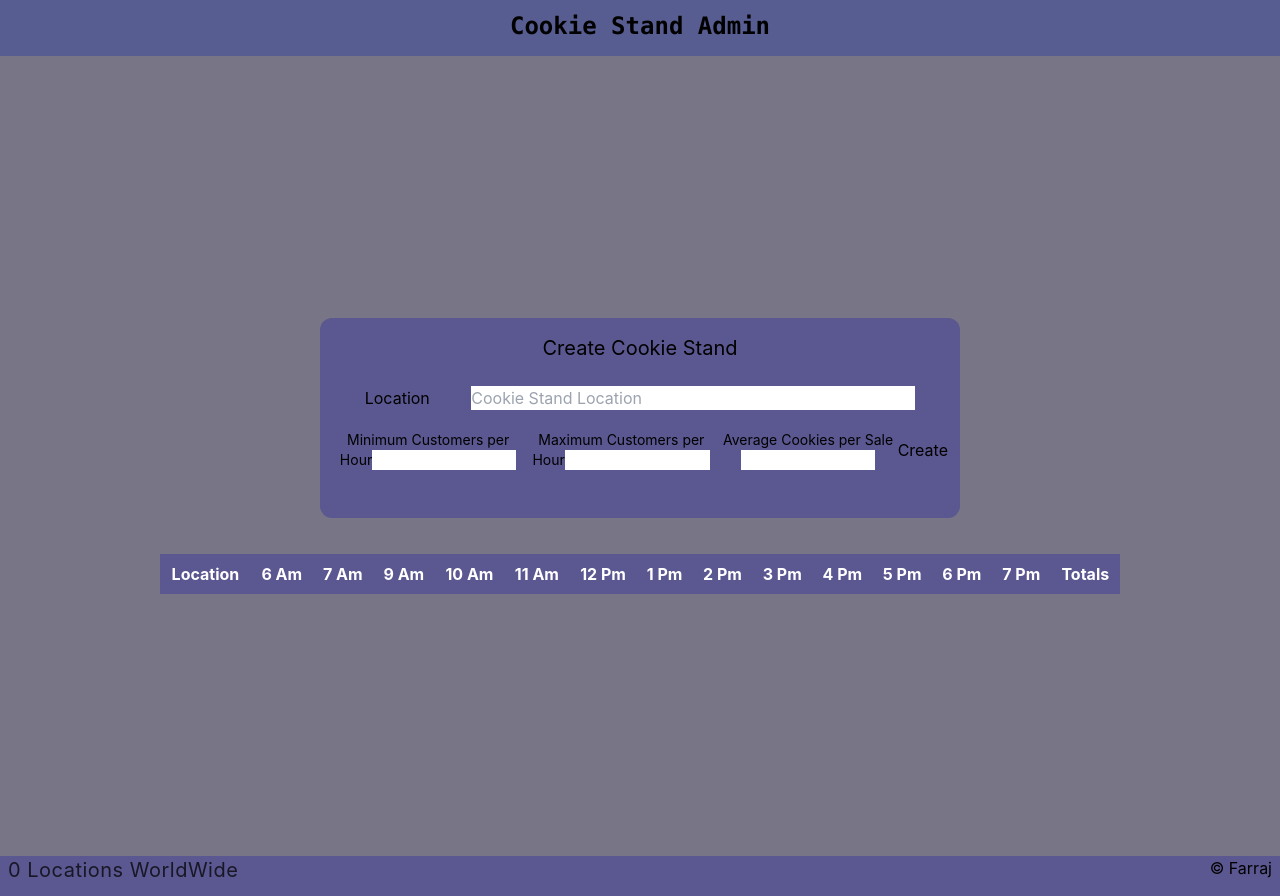
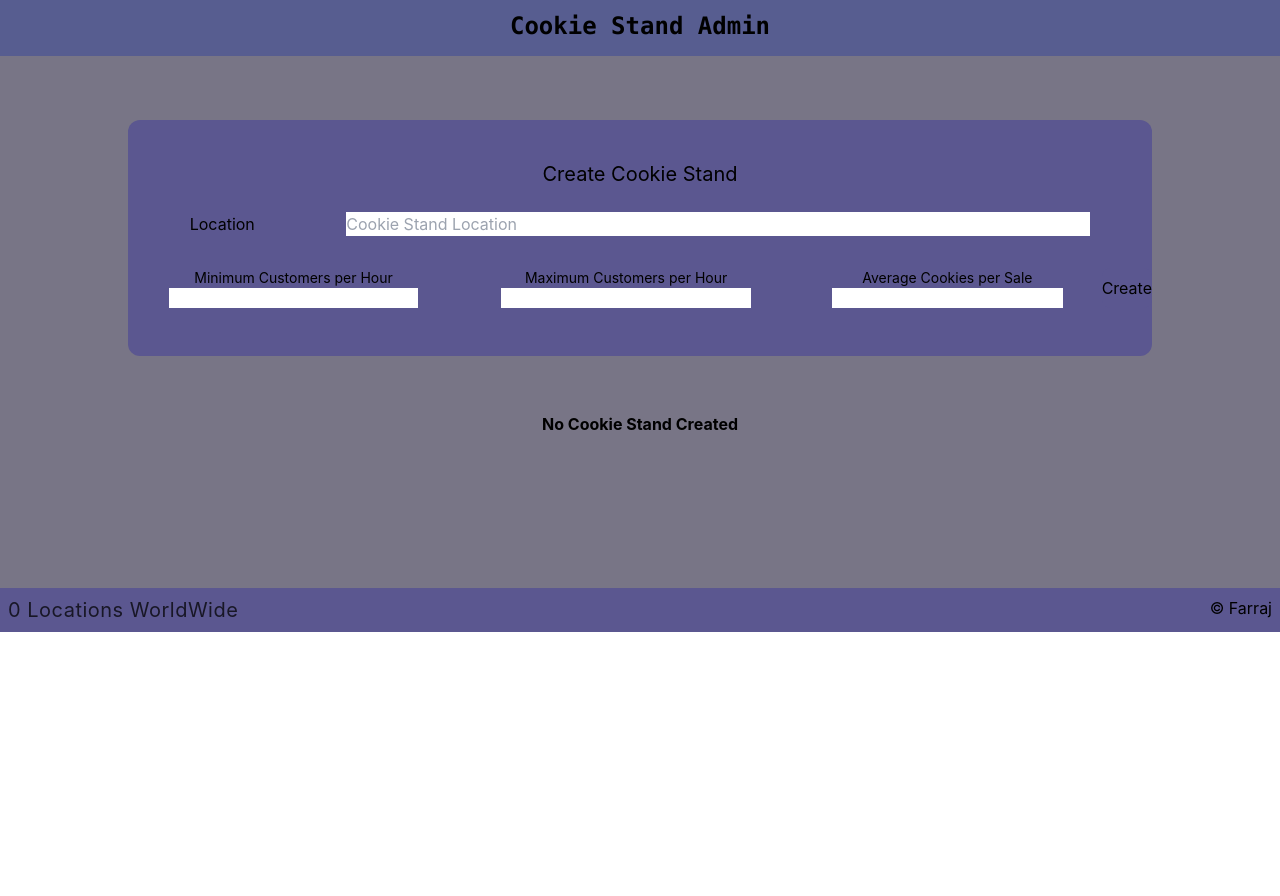
Before and after one commit to Farraj007/cookie-stand-admin, a Next.js app: page / in a window 1280 px wide. After the commit the page ends 800 px from the top, so only its background shows below. Built offline with nearby package versions, Linux system fonts and the light colour scheme.

Commit message:
Version 2 fixed

```diff
--- a/data.js
+++ b/data.js
@@ -1,4 +1,8 @@
 
 let hourly_sales = [48, 42, 30, 24, 42, 24, 36, 42, 42, 48, 36, 42, 24, 36];
+let table_heading=["Location","6 Am","7 Am","8 Am","9 Am","10 Am","11 Am","12 Pm","1 Pm","2 Pm","3 Pm","4 Pm","5 Pm","6 Pm","7 Pm","Totals"];
 
-export default hourly_sales;
+export {
+    hourly_sales,
+    table_heading,
+  };
--- /dev/null
+++ b/pages/components/CookieStandAdmin.js
@@ -0,0 +1,41 @@
+import Footer from "./Footer";
+import Header from "./Header";
+import Head from "next/head";
+import { useState } from "react";
+import ReportTable from "./ReportTable";
+import CreateForm from "./CreateForm";
+
+function CookieStandAdmin() {
+  const [inputs, setInputs] = useState([]);
+  const [counter,setcounter]= useState(0);
+
+  function handleChange(event) {
+    event.preventDefault();
+    const addedLocation = {
+      location: event.target.Location.value,
+      minCookie: event.target.MinCustomers.value,
+      maxCookie: event.target.MaxCustomers.value,
+      avgCookie: event.target.AvgCustomers.value,
+    };
+    setInputs([...inputs,addedLocation]);
+    handleCounter();
+  }
+  function handleCounter(event){
+    counter++;
+    setcounter(counter);
+  }
+  console.log(inputs);
+  return (
+    <div>
+      <Head><title>Cookie Stand</title></Head>
+      <div className="bg-[#787586] flex items-center  flex-col h-full ">
+      <Header/>
+        <CreateForm handleChange={handleChange} inputs={inputs}/>
+        {inputs.length? <ReportTable inputs={inputs}/> : <h1 className="my-14 font-bold font-xl">No Cookie Stand Created</h1>}
+      <Footer counter={counter}/>
+      </div>
+    </div>
+  );
+}
+
+export default CookieStandAdmin;
--- /dev/null
+++ b/pages/components/CreateForm.js
@@ -0,0 +1,57 @@
+function CreateForm(props) {
+  return (
+      <form
+        className="mx-auto bg-[#5b5790] py-8 w-4/5 text-center rounded-xl mt-16"
+        onSubmit={props.handleChange}
+      >
+        <div>
+          <h1 className="text-bold text-xl p-2">Create Cookie Stand</h1>
+        </div>
+        <div>
+          <label className="flex justify-around m-3 p-1">
+            Location
+            <input
+              type="text"
+              name="Location"
+              placeholder="Cookie Stand Location"
+              className="w-3/4"
+            />
+          </label>
+        </div>
+        <div className="flex justity-between py-4">
+          <label className="flex-col text-sm">
+            Minimum Customers per Hour
+            <input
+              type="number"
+              name="MinCustomers"
+              placeholder=""
+              className="w-3/4"
+            />
+          </label>
+          <label className="flex-col text-sm">
+            Maximum Customers per Hour
+            <input
+              type="number"
+              placeholder=""
+              className="w-3/4"
+              name="MaxCustomers"
+            />
+          </label>
+          <label className="flex-col text-sm">
+            Average Cookies per Sale
+            <input
+              type="number"
+              placeholder=""
+              className="w-3/4"
+              name="AvgCustomers"
+            />
+          </label>
+          <button className="bg-[#5b5790] hover:bg-[#584dbb] rounded-lg">
+            Create
+          </button>
+        </div>
+      </form>
+  );
+}
+
+export default CreateForm;
--- a/pages/components/Footer.js
+++ b/pages/components/Footer.js
@@ -1,6 +1,6 @@
 function Footer({counter}) {
   return (
-    <div className="bg-[#5B5790] mb-2 h-10 flex justify-between px-2 pb-10"><p className="text-xl tracking-wide animate-pulse">{counter} Locations WorldWide</p> <p>&copy; Farraj</p></div>
+    <div className="bg-[#5B5790]  flex justify-between px-2 py-2  w-full mt-24"><p className="text-xl tracking-wide animate-pulse">{counter} Locations WorldWide</p> <p>&copy; Farraj</p></div>
   )
 }
 
--- a/pages/components/Header.js
+++ b/pages/components/Header.js
@@ -1,7 +1,7 @@
 function Header() {
   return (
 
-    <div className="bg-[#575D90] h-14  place-items-center"><h1 className="p-2.5 font-bold font-mono text-2xl not-italic hover:italic">Cookie Stand Admin</h1></div>
+    <div className="bg-[#575D90] h-14 w-full  place-items-center"><h1 className="p-2.5 font-bold font-mono text-2xl not-italic hover:italic">Cookie Stand Admin</h1></div>
 
   )
 }
--- a/pages/components/Main.js
+++ /dev/null
@@ -1,109 +0,0 @@
-import hourly_sales from "../../data";
-export default function Main(props) {
-  return (
-    <div className="h-full bg-[#787586] flex items-center justify-center flex-col">
-      <form
-        className="mx-auto bg-[#5b5790] p-2 h-1/4 w-1/2 text-center rounded-xl"
-        onSubmit={props.handleChange}
-      >
-        <div>
-          <h1 className="text-bold text-xl p-2">Create Cookie Stand</h1>
-        </div>
-        <div>
-          <label className="flex justify-around m-3 p-1">
-            Location
-            <input
-              type="text"
-              name="Location"
-              placeholder="Cookie Stand Location"
-              className="w-3/4"
-            />
-          </label>
-        </div>
-        <div className="flex justity-between p-1">
-          <label className="flex-col text-sm">
-            Minimum Customers per Hour
-            <input
-              type="number"
-              name="MinCustomers"
-              placeholder=""
-              className="w-3/4"
-            />
-          </label>
-          <label className="flex-col text-sm">
-            Maximum Customers per Hour
-            <input
-              type="number"
-              placeholder=""
-              className="w-3/4"
-              name="MaxCustomers"
-            />
-          </label>
-          <label className="flex-col text-sm">
-            Average Cookies per Sale
-            <input
-              type="number"
-              placeholder=""
-              className="w-3/4"
-              name="AvgCustomers"
-            />
-          </label>
-          <button className="bg-[#5b5790] hover:bg-[#787586] rounded-lg">
-            Create
-          </button>
-        </div>
-      </form>
-      {/* {props.inputs && (
-        <div>
-          <div className="flex justify-center items-center">
-            <p className="text-lg p-2">Report Table....</p>
-          </div>
-          <div>
-            <div>{JSON.stringify(props.inputs)}</div>
-          </div>
-        </div>
-      )} */}
-
-      <table className="table-auto w-3/4 mt-9 rounded-lg">
-        <thead>
-          <tr className="bg-[#5b5790]">
-            <th className="text-white text-center p-2">Location</th>
-            <th className="text-white text-center p-2">6 Am</th>
-            <th className="text-white text-center p-2">7 Am</th>
-            <th className="text-white text-center p-2">9 Am</th>
-            <th className="text-white text-center p-2">10 Am</th>
-            <th className="text-white text-center p-2">11 Am</th>
-            <th className="text-white text-center p-2">12 Pm</th>
-            <th className="text-white text-center p-2">1 Pm</th>
-            <th className="text-white text-center p-2">2 Pm</th>
-            <th className="text-white text-center p-2">3 Pm</th>
-            <th className="text-white text-center p-2">4 Pm</th>
-            <th className="text-white text-center p-2">5 Pm</th>
-            <th className="text-white text-center p-2">6 Pm</th>
-            <th className="text-white text-center p-2">7 Pm</th>
-            <th className="text-white text-center p-2 font-bold">Totals</th>
-          </tr>
-        </thead>
-        <tbody className="bg-[#5b5790]">
-          {props.inputs.map((data) => {
-            return (
-              <>
-                <tr>
-                  <td>{data.location}</td>
-
-                  {hourly_sales.map((data) => {
-                    return (
-                      <>
-                        <td>{data}</td>
-                      </>
-                    );
-                  })}
-                </tr>
-              </>
-            );
-          })}
-        </tbody>
-      </table>
-    </div>
-  );
-}
--- /dev/null
+++ b/pages/components/ReportTable.js
@@ -0,0 +1,42 @@
+import {table_heading, hourly_sales} from '../../data.js';
+function ReportTable(props) {
+  return (
+    <table className="table-auto w-3/4 my-9 rounded-lg bg-[#5b5790] ">
+        <thead>
+        <tr>
+            {table_heading.map((heading) => (
+            <th className="text-white text-center p-2">
+                {heading}
+            </th>
+            ))}
+        </tr>
+        </thead>
+        <tbody>
+        {props.inputs.map((data) => {
+            return (
+            <>
+                <tr className="text-white text-center p-2">
+                <td>{data.location}</td>
+                {hourly_sales.map(sales => (<td>{sales}</td>))}
+                <td>{ hourly_sales.reduce((total, sales) => total += sales, 0) }</td>
+                </tr>
+            </>
+            );
+        })}
+        <tr className="text-white text-center p-4">
+            <td>Totals</td>
+            {hourly_sales.map((data) => {
+            return (
+                <>
+                <td>{(data*(props.inputs.length))}</td>
+                </>
+            );
+            })}
+            <td>{ hourly_sales.reduce((total, sales) => total += sales*props.inputs.length, 0) }</td>
+        </tr>
+        </tbody>
+    </table>
+    );
+}
+
+export default ReportTable
--- a/pages/index.js
+++ b/pages/index.js
@@ -1,37 +1,10 @@
-import Footer from "./components/Footer";
-import Header from "./components/Header";
-import Main from "./components/Main";
-import Head from "next/head";
-import { useState } from "react";
+import CookieStandAdmin from "./components/CookieStandAdmin";
 
 function Home() {
-  const [inputs, setInputs] = useState([]);
-  const [counter,setcounter]= useState(0);
 
-  function handleChange(event) {
-    event.preventDefault();
-    const addedLocation = {
-      location: event.target.Location.value,
-      minCookie: event.target.MinCustomers.value,
-      maxCookie: event.target.MaxCustomers.value,
-      avgCookie: event.target.AvgCustomers.value,
-    };
-    setInputs([...inputs,addedLocation]);
-    handleCounter();
-  }
-  function handleCounter(event){
-    counter++;
-    setcounter(counter);
-  }
-  console.log(inputs);
   return (
     <>
-      <Head><title>Cookie Stand</title></Head>
-      <div className="h-screen">
-      <Header/>
-      <Main handleChange={handleChange} inputs={inputs}/>
-      <Footer counter={counter}/>
-      </div>
+      <CookieStandAdmin />
     </>
   );
 }
```
